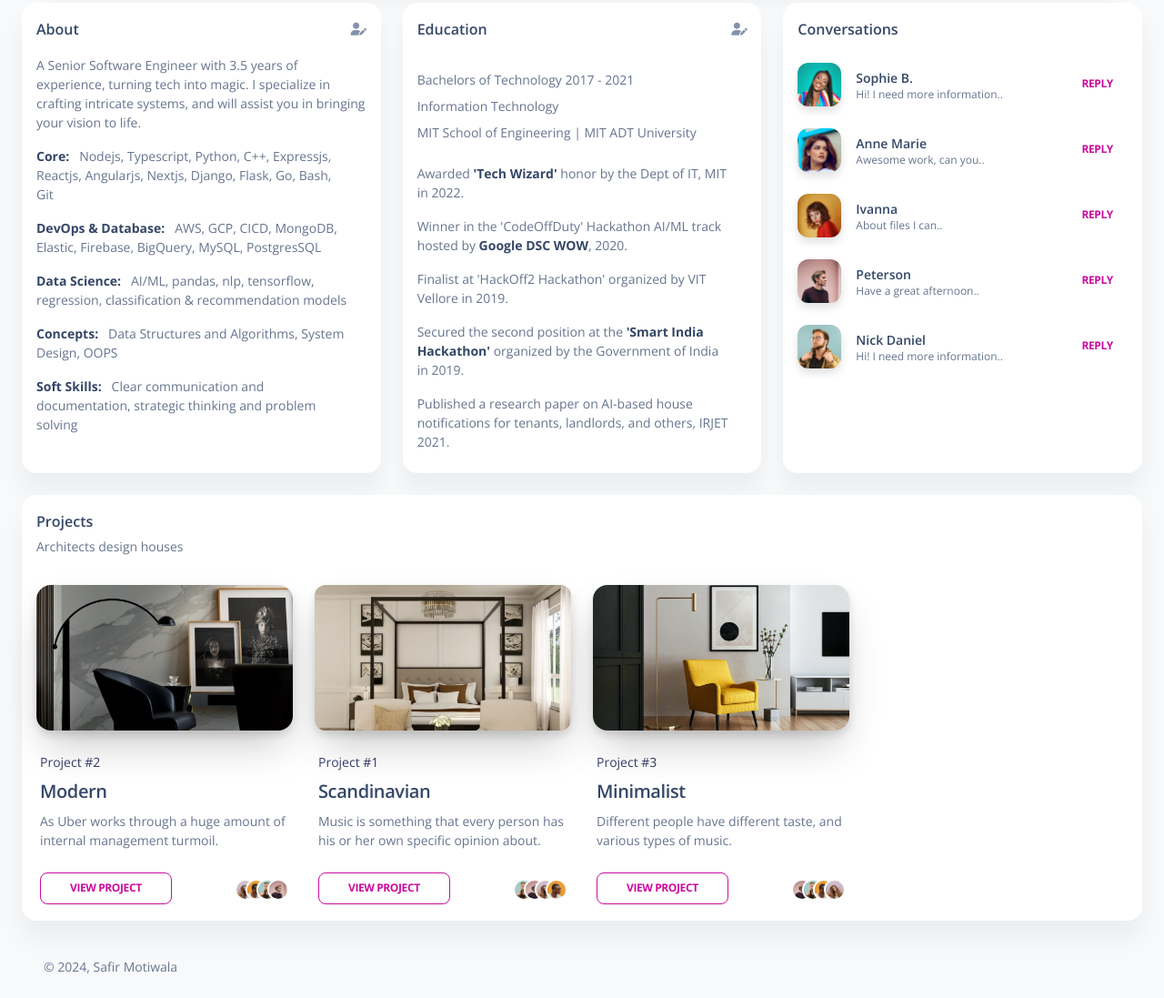
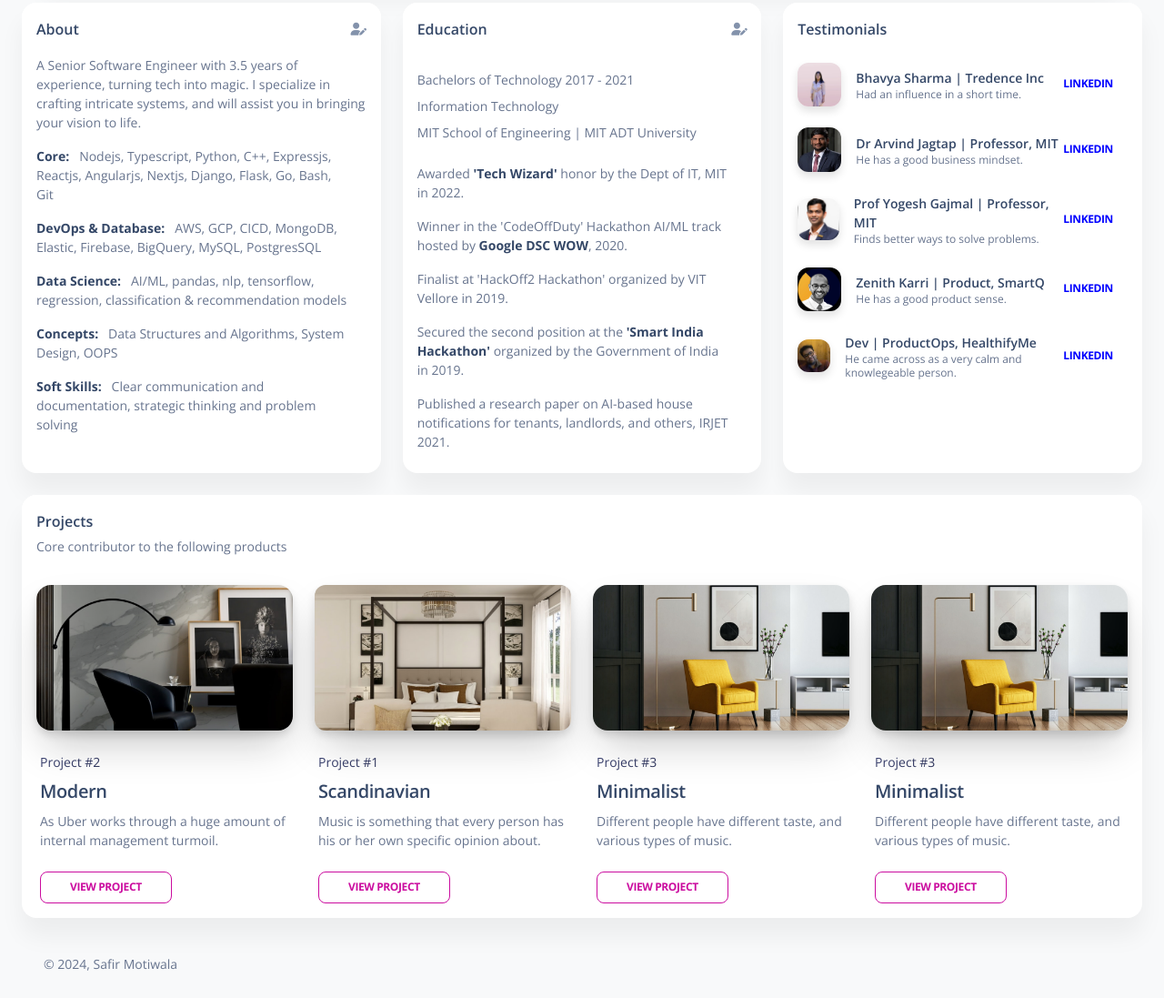
Before and after one commit to safir72347/safir72347.github.io, a plain HTML site: page index.html in a window 1280 px wide. Shown: the part 395-1492 px from the top of the page at 91% size. Drawn offline with nearby package versions, Linux system fonts and the light colour scheme.

Commit message:
Updated testimonials

```diff
--- a/index.html
+++ b/index.html
@@ -150,59 +150,59 @@
         <div class="col-12 col-xl-4">
           <div class="card h-100">
             <div class="card-header pb-0 p-3">
-              <h6 class="mb-0">Conversations</h6>
+              <h6 class="mb-0">Testimonials</h6>
             </div>
             <div class="card-body p-3">
               <ul class="list-group">
                 <li class="list-group-item border-0 d-flex align-items-center px-0 mb-2">
                   <div class="avatar me-3">
-                    <img src="./assets/img/kal-visuals-square.jpg" alt="kal" class="border-radius-lg shadow">
+                    <img src="./assets/img/testimonials/bhavya_sharma.jpeg" alt="kal" class="border-radius-lg shadow">
                   </div>
                   <div class="d-flex align-items-start flex-column justify-content-center">
-                    <h6 class="mb-0 text-sm">Sophie B.</h6>
-                    <p class="mb-0 text-xs">Hi! I need more information..</p>
+                    <h6 class="mb-0 text-sm">Bhavya Sharma | Tredence Inc</h6>
+                    <p class="mb-0 text-xs">Had an influence in a short time.</p>
                   </div>
-                  <a class="btn btn-link pe-3 ps-0 mb-0 ms-auto" href="javascript:;">Reply</a>
+                  <a class="btn btn-link pe-3 ps-0 mb-0 ms-auto" style="color: blue;" target="_blank" href="https://www.linkedin.com/in/bhavyaa-sharma">Linkedin</a>
                 </li>
                 <li class="list-group-item border-0 d-flex align-items-center px-0 mb-2">
                   <div class="avatar me-3">
-                    <img src="./assets/img/marie.jpg" alt="kal" class="border-radius-lg shadow">
+                    <img src="./assets/img/testimonials/arvind_jagtap.jpeg" alt="kal" class="border-radius-lg shadow">
                   </div>
                   <div class="d-flex align-items-start flex-column justify-content-center">
-                    <h6 class="mb-0 text-sm">Anne Marie</h6>
-                    <p class="mb-0 text-xs">Awesome work, can you..</p>
+                    <h6 class="mb-0 text-sm">Dr Arvind Jagtap | Professor, MIT</h6>
+                    <p class="mb-0 text-xs">He has a good business mindset.</p>
                   </div>
-                  <a class="btn btn-link pe-3 ps-0 mb-0 ms-auto" href="javascript:;">Reply</a>
+                  <a class="btn btn-link pe-3 ps-0 mb-0 ms-auto" style="color: blue;" target="_blank" href="https://www.linkedin.com/in/dr-arvind-jagtap-255982173">Linkedin</a>
                 </li>
                 <li class="list-group-item border-0 d-flex align-items-center px-0 mb-2">
                   <div class="avatar me-3">
-                    <img src="./assets/img/ivana-square.jpg" alt="kal" class="border-radius-lg shadow">
+                    <img src="./assets/img/testimonials/yogesh_gajmal.jpeg" alt="kal" class="border-radius-lg shadow">
                   </div>
                   <div class="d-flex align-items-start flex-column justify-content-center">
-                    <h6 class="mb-0 text-sm">Ivanna</h6>
-                    <p class="mb-0 text-xs">About files I can..</p>
+                    <h6 class="mb-0 text-sm">Prof Yogesh Gajmal | Professor, MIT</h6>
+                    <p class="mb-0 text-xs">Finds better ways to solve problems.</p>
                   </div>
-                  <a class="btn btn-link pe-3 ps-0 mb-0 ms-auto" href="javascript:;">Reply</a>
+                  <a class="btn btn-link pe-3 ps-0 mb-0 ms-auto" style="color: blue;" target="_blank" href="https://www.linkedin.com/in/dr-yogesh-gajmal-78a40b47">Linkedin</a>
                 </li>
                 <li class="list-group-item border-0 d-flex align-items-center px-0 mb-2">
                   <div class="avatar me-3">
-                    <img src="./assets/img/team-4.jpg" alt="kal" class="border-radius-lg shadow">
+                    <img src="./assets/img/testimonials/zenith_karri.jpeg" alt="kal" class="border-radius-lg shadow">
                   </div>
                   <div class="d-flex align-items-start flex-column justify-content-center">
-                    <h6 class="mb-0 text-sm">Peterson</h6>
-                    <p class="mb-0 text-xs">Have a great afternoon..</p>
+                    <h6 class="mb-0 text-sm">Zenith Karri | Product, SmartQ</h6>
+                    <p class="mb-0 text-xs">He has a good product sense.</p>
                   </div>
-                  <a class="btn btn-link pe-3 ps-0 mb-0 ms-auto" href="javascript:;">Reply</a>
+                  <a class="btn btn-link pe-3 ps-0 mb-0 ms-auto" style="color: blue;" target="_blank" href="https://www.linkedin.com/in/zenithkarri">Linkedin</a>
                 </li>
                 <li class="list-group-item border-0 d-flex align-items-center px-0">
                   <div class="avatar me-3">
-                    <img src="./assets/img/team-3.jpg" alt="kal" class="border-radius-lg shadow">
+                    <img src="./assets/img/testimonials/dev_srivastava.jpg" alt="kal" class="border-radius-lg shadow">
                   </div>
                   <div class="d-flex align-items-start flex-column justify-content-center">
-                    <h6 class="mb-0 text-sm">Nick Daniel</h6>
-                    <p class="mb-0 text-xs">Hi! I need more information..</p>
+                    <h6 class="mb-0 text-sm">Dev | ProductOps, HealthifyMe</h6>
+                    <p class="mb-0 text-xs">He came across as a very calm and knowlegeable person.</p>
                   </div>
-                  <a class="btn btn-link pe-3 ps-0 mb-0 ms-auto" href="javascript:;">Reply</a>
+                  <a class="btn btn-link pe-3 ps-0 mb-0 ms-auto" style="color: blue;" target="_blank" href="https://www.linkedin.com/in/dev-srivastava-ds27">Linkedin</a>
                 </li>
               </ul>
             </div>
@@ -212,7 +212,7 @@
           <div class="card mb-4">
             <div class="card-header pb-0 p-3">
               <h6 class="mb-1">Projects</h6>
-              <p class="text-sm">Architects design houses</p>
+              <p class="text-sm">Core contributor to the following products</p>
             </div>
             <div class="card-body p-3">
               <div class="row">
@@ -235,20 +235,6 @@
                       </p>
                       <div class="d-flex align-items-center justify-content-between">
                         <button type="button" class="btn btn-outline-primary btn-sm mb-0">View Project</button>
-                        <div class="avatar-group mt-2">
-                          <a href="javascript:;" class="avatar avatar-xs rounded-circle" data-bs-toggle="tooltip" data-bs-placement="bottom" title="Elena Morison">
-                            <img alt="Image placeholder" src="./assets/img/team-1.jpg">
-                          </a>
-                          <a href="javascript:;" class="avatar avatar-xs rounded-circle" data-bs-toggle="tooltip" data-bs-placement="bottom" title="Ryan Milly">
-                            <img alt="Image placeholder" src="./assets/img/team-2.jpg">
-                          </a>
-                          <a href="javascript:;" class="avatar avatar-xs rounded-circle" data-bs-toggle="tooltip" data-bs-placement="bottom" title="Nick Daniel">
-                            <img alt="Image placeholder" src="./assets/img/team-3.jpg">
-                          </a>
-                          <a href="javascript:;" class="avatar avatar-xs rounded-circle" data-bs-toggle="tooltip" data-bs-placement="bottom" title="Peterson">
-                            <img alt="Image placeholder" src="./assets/img/team-4.jpg">
-                          </a>
-                        </div>
                       </div>
                     </div>
                   </div>
@@ -272,20 +258,6 @@
                       </p>
                       <div class="d-flex align-items-center justify-content-between">
                         <button type="button" class="btn btn-outline-primary btn-sm mb-0">View Project</button>
-                        <div class="avatar-group mt-2">
-                          <a href="javascript:;" class="avatar avatar-xs rounded-circle" data-bs-toggle="tooltip" data-bs-placement="bottom" title="Nick Daniel">
-                            <img alt="Image placeholder" src="./assets/img/team-3.jpg">
-                          </a>
-                          <a href="javascript:;" class="avatar avatar-xs rounded-circle" data-bs-toggle="tooltip" data-bs-placement="bottom" title="Peterson">
-                            <img alt="Image placeholder" src="./assets/img/team-4.jpg">
-                          </a>
-                          <a href="javascript:;" class="avatar avatar-xs rounded-circle" data-bs-toggle="tooltip" data-bs-placement="bottom" title="Elena Morison">
-                            <img alt="Image placeholder" src="./assets/img/team-1.jpg">
-                          </a>
-                          <a href="javascript:;" class="avatar avatar-xs rounded-circle" data-bs-toggle="tooltip" data-bs-placement="bottom" title="Ryan Milly">
-                            <img alt="Image placeholder" src="./assets/img/team-2.jpg">
-                          </a>
-                        </div>
                       </div>
                     </div>
                   </div>
@@ -309,20 +281,29 @@
                       </p>
                       <div class="d-flex align-items-center justify-content-between">
                         <button type="button" class="btn btn-outline-primary btn-sm mb-0">View Project</button>
-                        <div class="avatar-group mt-2">
-                          <a href="javascript:;" class="avatar avatar-xs rounded-circle" data-bs-toggle="tooltip" data-bs-placement="bottom" title="Peterson">
-                            <img alt="Image placeholder" src="./assets/img/team-4.jpg">
-                          </a>
-                          <a href="javascript:;" class="avatar avatar-xs rounded-circle" data-bs-toggle="tooltip" data-bs-placement="bottom" title="Nick Daniel">
-                            <img alt="Image placeholder" src="./assets/img/team-3.jpg">
-                          </a>
-                          <a href="javascript:;" class="avatar avatar-xs rounded-circle" data-bs-toggle="tooltip" data-bs-placement="bottom" title="Ryan Milly">
-                            <img alt="Image placeholder" src="./assets/img/team-2.jpg">
-                          </a>
-                          <a href="javascript:;" class="avatar avatar-xs rounded-circle" data-bs-toggle="tooltip" data-bs-placement="bottom" title="Elena Morison">
-                            <img alt="Image placeholder" src="./assets/img/team-1.jpg">
-                          </a>
-                        </div>
+                      </div>
+                    </div>
+                  </div>
+                </div>
+                <div class="col-xl-3 col-md-6 mb-xl-0 mb-4">
+                  <div class="card card-blog card-plain">
+                    <div class="position-relative">
+                      <a class="d-block shadow-xl border-radius-xl">
+                        <img src="./assets/img/home-decor-3.jpg" alt="img-blur-shadow" class="img-fluid shadow border-radius-xl">
+                      </a>
+                    </div>
+                    <div class="card-body px-1 pb-0">
+                      <p class="text-gradient text-dark mb-2 text-sm">Project #3</p>
+                      <a href="javascript:;">
+                        <h5>
+                          Minimalist
+                        </h5>
+                      </a>
+                      <p class="mb-4 text-sm">
+                        Different people have different taste, and various types of music.
+                      </p>
+                      <div class="d-flex align-items-center justify-content-between">
+                        <button type="button" class="btn btn-outline-primary btn-sm mb-0">View Project</button>
                       </div>
                     </div>
                   </div>
```
Also changed, not shown: assets/img/testimonials/anushika_agarwal.jpeg (added), assets/img/testimonials/arvind_jagtap.jpeg (added), assets/img/testimonials/bhavya_sharma.jpeg (added), assets/img/testimonials/dev_srivastava.jpg (added), assets/img/testimonials/gokwik.jpeg (added), assets/img/testimonials/michael_page.jpeg (added), assets/img/testimonials/mit.jpeg (added), assets/img/testimonials/scaler.jpeg (added), assets/img/testimonials/yogesh_gajmal.jpeg (added), assets/img/testimonials/zenith_karri.jpeg (added).
